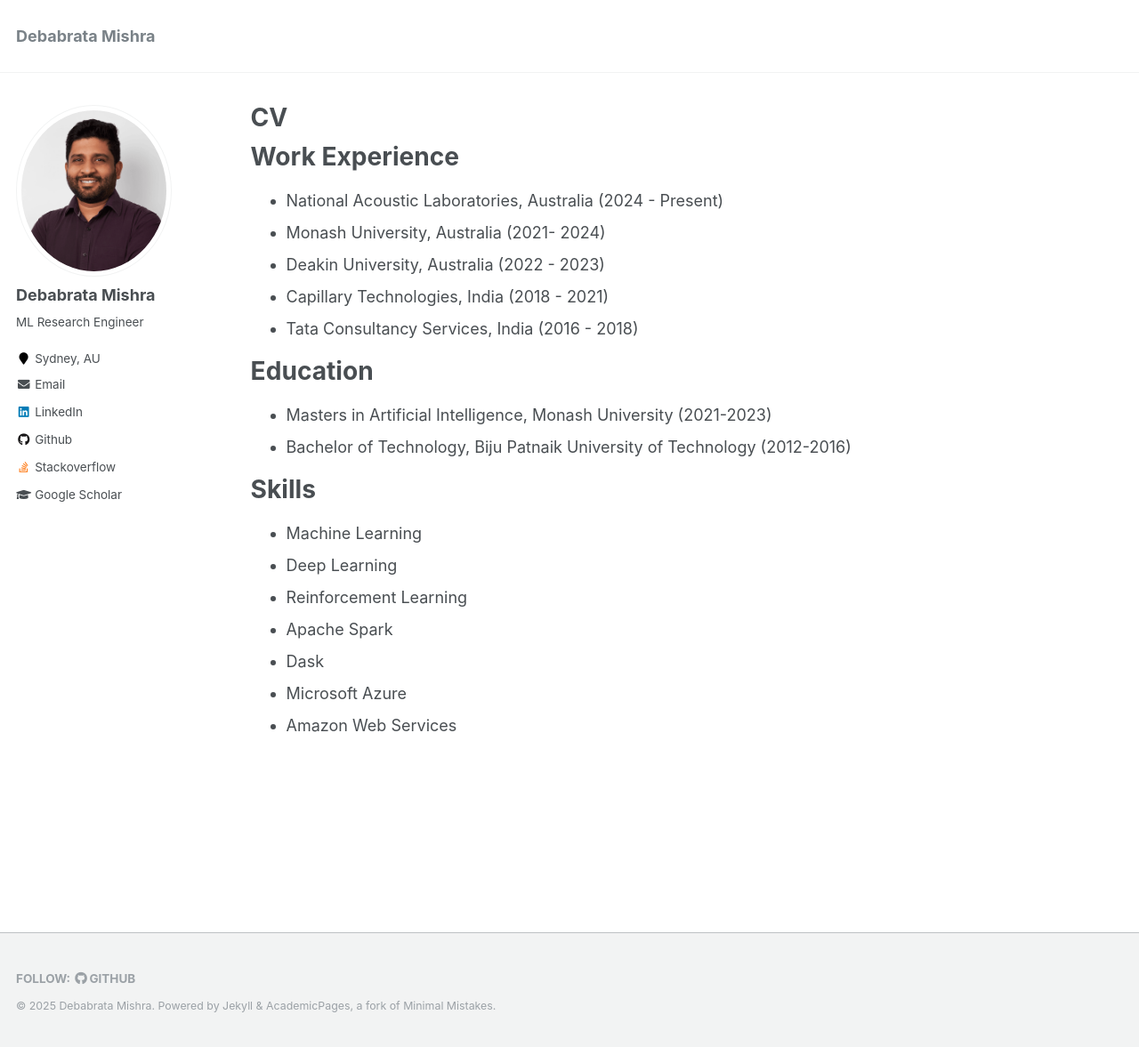
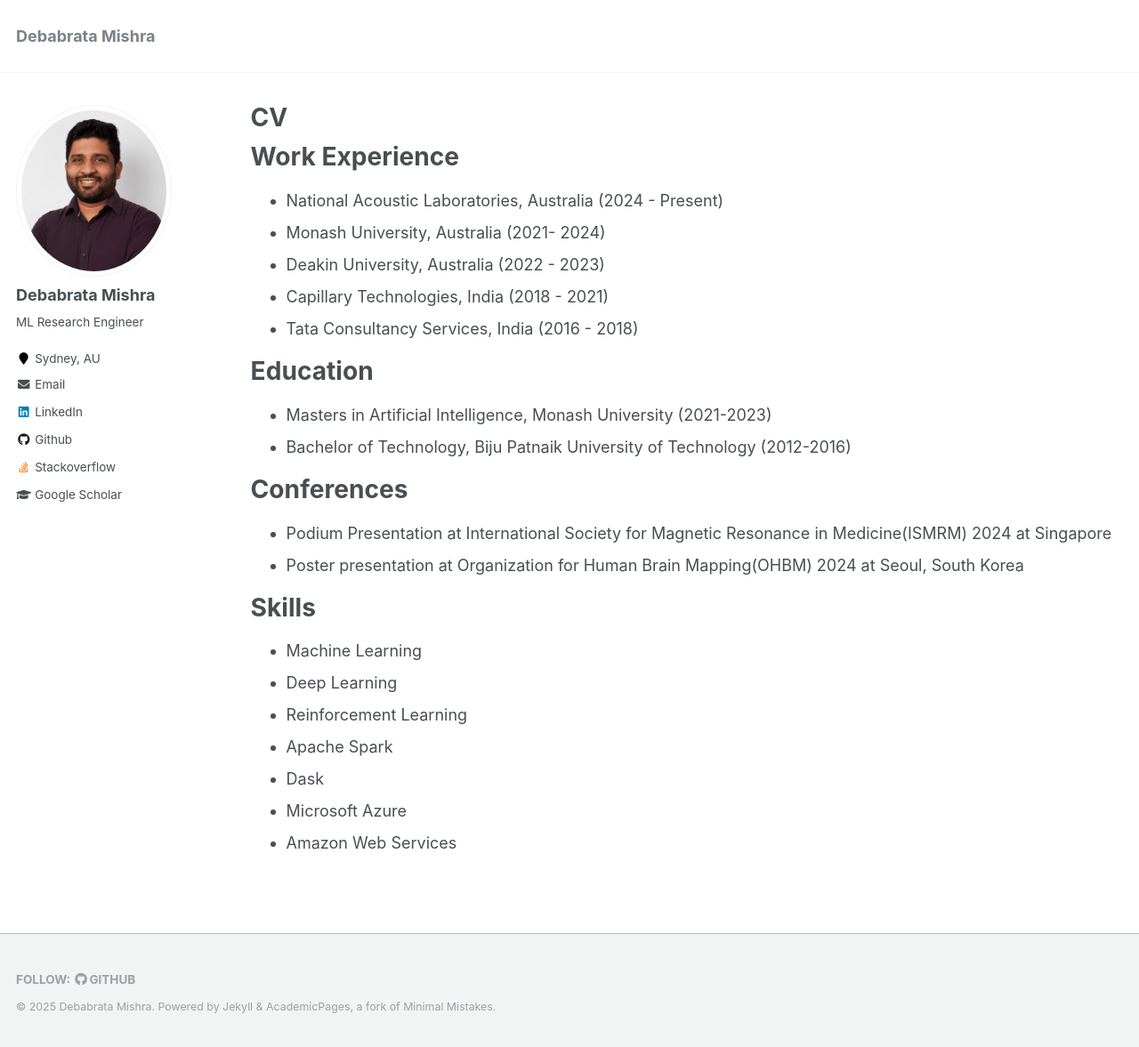
Before and after one commit to debabratamishra/debabratamishra.github.io, a Jekyll site: the page built from _pages/cv.md, in a window 1280 px wide and 1177 px high. Shown: the whole window at 89% size. Built offline with Jekyll 4.4.1, drawn with Linux system fonts in a browser that asks for light colours.

Commit message:
Added conference details in CV page

```diff
--- a/_pages/cv.md
+++ b/_pages/cv.md
@@ -22,6 +22,11 @@ Education
 * Masters in Artificial Intelligence, Monash University (2021-2023)
 * Bachelor of Technology, Biju Patnaik University of Technology (2012-2016)
 
+Conferences
+======
+* Podium Presentation at International Society for Magnetic Resonance in Medicine(ISMRM) 2024 at Singapore
+* Poster presentation at Organization for Human Brain Mapping(OHBM) 2024 at Seoul, South Korea
+
 Skills
 ======
 * Machine Learning
```
